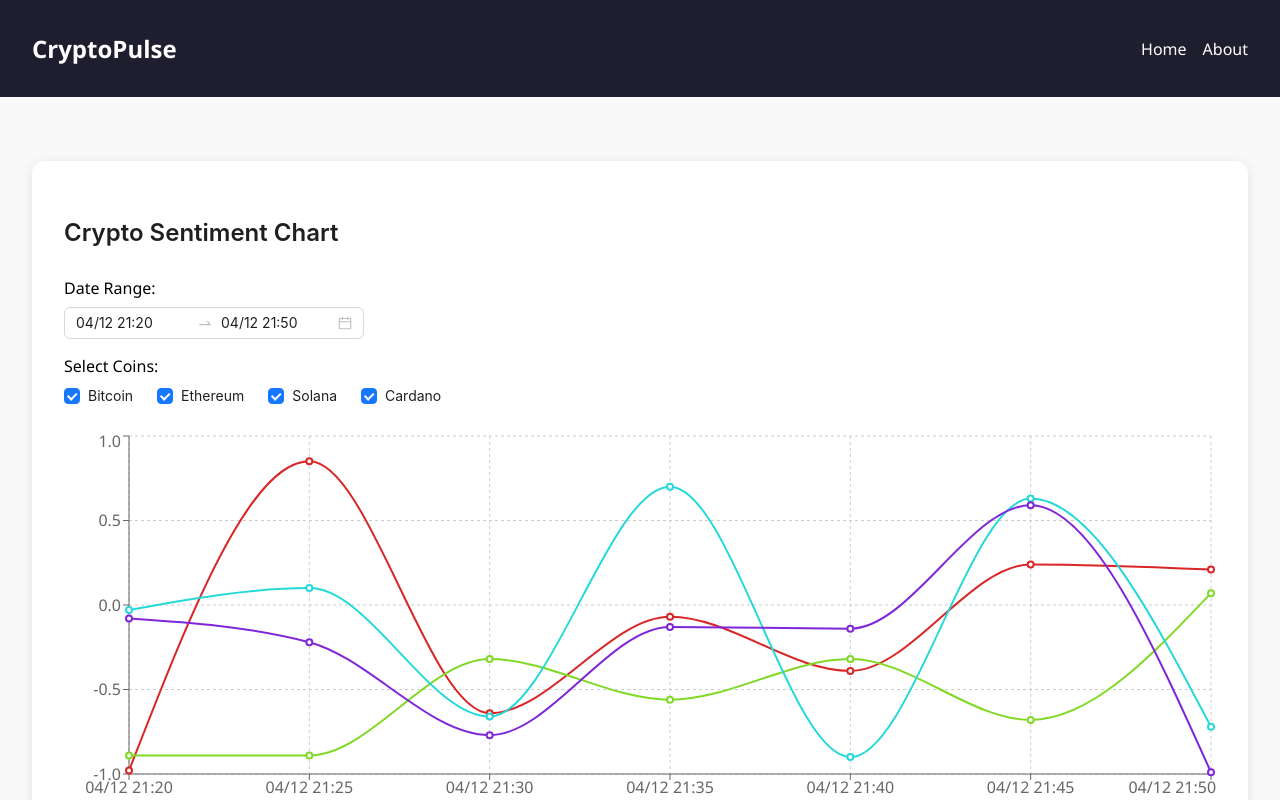
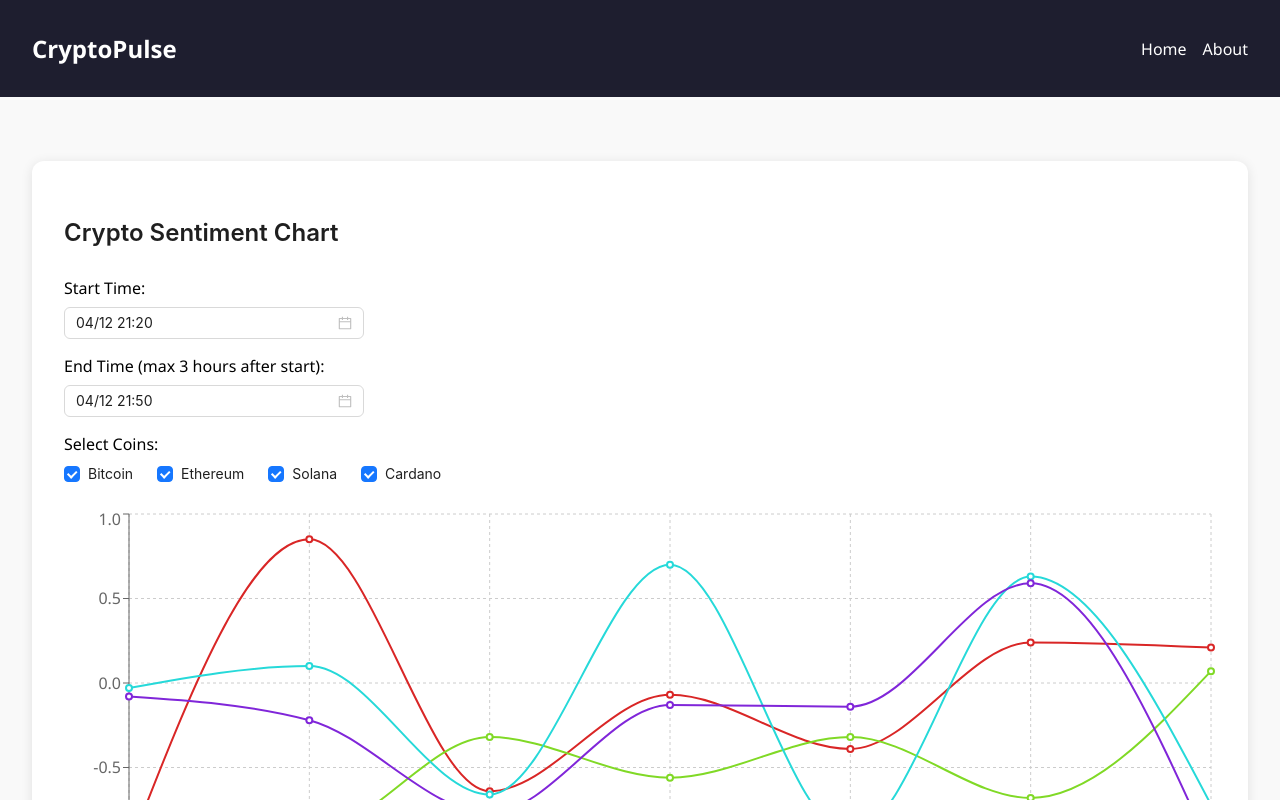
Before and after one commit to vsriharsha814/bitcoin-sentiment-stream, a React (Create React App) app in the folder frontend/my-crypto-app/: page / in a window 1280 px wide. Shown: the top 800 px of the page. Built offline with nearby package versions, Linux system fonts and the light colour scheme; the HTML template or start-up script is replaced by a standard one.

Commit message:
added 3 hr date range validation

```diff
--- a/frontend/my-crypto-app/src/components/SentimentChart.tsx
+++ b/frontend/my-crypto-app/src/components/SentimentChart.tsx
@@ -17,7 +17,6 @@ const { RangePicker } = DatePicker;
 const { Title } = Typography;
 
 const allCoins = ['Bitcoin', 'Ethereum', 'Solana', 'Cardano'];
-type CheckboxValueType = string | number;
 
 type SentimentPoint = {
     time: string;
@@ -51,6 +50,48 @@ const generateMockData = (
     return data;
 };
 
+// ✅ API-compatible fetch function (currently mocked)
+const fetchSentimentData = async (
+    start: Date,
+    end: Date,
+    coins: string[]
+): Promise<SentimentPoint[]> => {
+    const rangeMinutes = (end.getTime() - start.getTime()) / 60000;
+
+    if (rangeMinutes > 180) {
+        message.error('Please select a time range less than or equal to 2 hours.');
+        return [];
+    }
+    const payload = {
+        startTime: start.toISOString(),
+        endTime: end.toISOString(),
+        coins,
+    };
+    // TODO: Replace this with a real API call when backend is ready
+    /*
+
+
+    try {
+      const response = await fetch('/api/sentiment', {
+        method: 'POST',
+        headers: { 'Content-Type': 'application/json' },
+        body: JSON.stringify(payload),
+      });
+
+      const data = await response.json();
+      return data;
+    } catch (error) {
+      console.error('❌ API fetch error:', error);
+      message.error('Failed to fetch sentiment data.');
+      return [];
+    }
+    */
+
+    console.log( 'payload:', payload);
+    // Use mock for now
+    return generateMockData(start, end, 5, coins);
+};
+
 const SentimentChart: React.FC = () => {
     const [timeRange, setTimeRange] = useState<[dayjs.Dayjs, dayjs.Dayjs]>(() => {
         const end = dayjs();
@@ -61,35 +102,35 @@ const SentimentChart: React.FC = () => {
     const [selectedCoins, setSelectedCoins] = useState<string[]>(allCoins);
     const [chartData, setChartData] = useState<SentimentPoint[]>([]);
 
-    const updateChart = (start: Date, end: Date, coins: string[]) => {
-        const rangeMinutes = (end.getTime() - start.getTime()) / 60000;
-        if (rangeMinutes > 120) {
-            message.error('Please select a time range less than or equal to 2 hours.');
-            return;
-        }
-        const data = generateMockData(start, end, 5, coins);
-        setChartData(data);
-    };
-
     useEffect(() => {
-        updateChart(timeRange[0].toDate(), timeRange[1].toDate(), selectedCoins);
+        const fetchData = async () => {
+            const data = await fetchSentimentData(
+                timeRange[0].toDate(),
+                timeRange[1].toDate(),
+                selectedCoins
+            );
+            setChartData(data);
+        };
+        fetchData();
     }, [timeRange, selectedCoins]);
 
     const handleTimeChange = (
         values: [dayjs.Dayjs | null, dayjs.Dayjs | null] | null
     ) => {
-        if (
-            values &&
-            values[0] !== null &&
-            values[1] !== null
-        ) {
+        if (values && values[0] && values[1]) {
+            const diffMinutes = values[1].diff(values[0], 'minute');
+            if (diffMinutes > 120) {
+                message.error('Please select a time range less than or equal to 2 hours.');
+                return;
+            }
+
             setTimeRange([values[0], values[1]]);
         }
     };
 
 
     const handleCoinChange = (checkedValues: string[]) => {
-        setSelectedCoins(checkedValues as string[]);
+        setSelectedCoins(checkedValues);
     };
 
     return (
@@ -97,14 +138,71 @@ const SentimentChart: React.FC = () => {
             <div className="chart-controls">
                 <Title level={3}>Crypto Sentiment Chart</Title>
                 <div className="control-group">
-                    <label>Date Range:</label>
-                    <RangePicker
+                    <label>Start Time:</label>
+                    <DatePicker
                         showTime
+                        value={timeRange[0]}
                         format="MM/DD HH:mm"
-                        value={timeRange}
-                        onChange={handleTimeChange}
+                        onChange={(value) => {
+                            if (value) {
+                                const end = timeRange[1];
+                                setTimeRange([value, end]);
+                            }
+                        }}
                     />
                 </div>
+
+                <div className="control-group">
+                    <label>End Time (max 3 hours after start):</label>
+                    <DatePicker
+                        showTime
+                        value={timeRange[1]}
+                        format="MM/DD HH:mm"
+                        disabledDate={(current) => {
+                            const start = timeRange[0];
+                            return current.isBefore(start) || current.isAfter(start.add(3, 'hour'));
+                        }}
+                        disabledTime={(date) => {
+                            const start = timeRange[0];
+                            const max = start.add(3, 'hour');
+                            if (!date) return {};
+
+                            if (!date.isSame(max, 'day')) return {};
+
+                            return {
+                                disabledHours: () => {
+                                    const hours: number[] = [];
+                                    for (let h = max.hour() + 1; h < 24; h++) {
+                                        hours.push(h);
+                                    }
+                                    return hours;
+                                },
+                                disabledMinutes: (selectedHour) => {
+                                    if (selectedHour === max.hour()) {
+                                        const mins: number[] = [];
+                                        for (let m = max.minute() + 1; m < 60; m++) {
+                                            mins.push(m);
+                                        }
+                                        return mins;
+                                    }
+                                    return [];
+                                },
+                            };
+                        }}
+                        onChange={(value) => {
+                            if (value) {
+                                const duration = value.diff(timeRange[0], 'minute');
+                                if (duration > 180) {
+                                    message.error('Range must be 3 hours or less.');
+                                } else {
+                                    setTimeRange([timeRange[0], value]);
+                                }
+                            }
+                        }}
+                    />
+                </div>
+
+
                 <div className="control-group">
                     <label>Select Coins:</label>
                     <Checkbox.Group
@@ -117,11 +215,11 @@ const SentimentChart: React.FC = () => {
 
             <ResponsiveContainer width="100%" height={400}>
                 <LineChart data={chartData}>
-                    <CartesianGrid strokeDasharray="3 3" />
-                    <XAxis dataKey="time" />
-                    <YAxis domain={[-1, 1]} tickFormatter={(v) => v.toFixed(1)} />
-                    <Tooltip />
-                    <Legend />
+                    <CartesianGrid strokeDasharray="3 3"/>
+                    <XAxis dataKey="time"/>
+                    <YAxis domain={[-1, 1]} tickFormatter={(v) => v.toFixed(1)}/>
+                    <Tooltip/>
+                    <Legend/>
                     {selectedCoins.map((coin, index) => (
                         <Line
                             key={coin}
@@ -129,7 +227,7 @@ const SentimentChart: React.FC = () => {
                             dataKey={coin}
                             strokeWidth={2}
                             stroke={`hsl(${index * 90}, 70%, 50%)`}
-                            dot={{ r: 3 }}
+                            dot={{r: 3}}
                         />
                     ))}
                 </LineChart>
```
